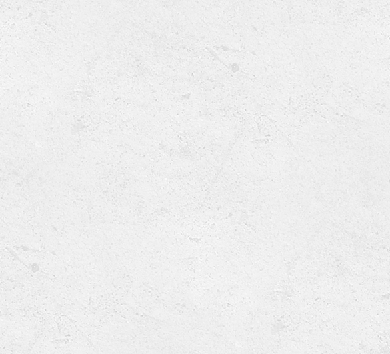
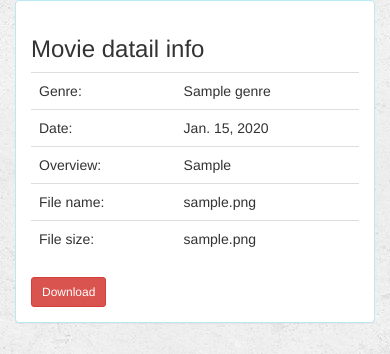
Before and after one commit to KuZmichishe/media, a Django app: page /films/1/ in a window 390 px wide. Shown: the part 490-844 px from the top of the page. Run offline with Django 3.2, Linux system fonts and the light colour scheme; tables that the repository leaves empty hold one stand-in row (values such as "Sample post"); some libraries are stand-ins or nearby versions.

Commit message:
Completed detail page for films

```diff
--- a/films/static/films/style.css
+++ b/films/static/films/style.css
@@ -26,3 +26,9 @@ ul.errorlist > li {
 .glyphicon-star.active {
     color: #FDB230;
 }
+
+.panel-body.transparent {
+     background-color: #000000;
+     background: transparent;
+
+}
--- a/films/templates/films/base.html
+++ b/films/templates/films/base.html
@@ -30,7 +30,7 @@
         <!-- Items -->
         <div class="collapse navbar-collapse" id="topNavBar">
             <ul class="nav navbar-nav">
-                <li class="{% block albums_active %}{% endblock %}"><a href="{% url 'films:index' %}"><span class="glyphicon glyphicon-cd" aria-hidden="true"></span>&nbsp; Films</a></li>
+                <li class="{% block films_active %}{% endblock %}"><a href="{% url 'films:index' %}"><span class="glyphicon glyphicon-cd" aria-hidden="true"></span>&nbsp; Films</a></li>
                 <li class="{% block songs_active %}{% endblock %}"><a href="{% url 'films:index' %}"><span class="glyphicon glyphicon-music" aria-hidden="true"></span>&nbsp; TV shows</a></li>
             </ul>
             <form class="navbar-form navbar-left" role="search" method="get" action="{% url 'films:index' %}">
--- a/films/templates/films/detail.html
+++ b/films/templates/films/detail.html
@@ -1,10 +1,53 @@
 {% extends 'films/base.html' %}
+{% block films_active %}active{% endblock %}
+{% block title %}{{ film }}{% endblock %}
 {% block body %}
 <div class="fims-container container-fluid">
     <div class="row">
-        <div class="col col-lg-3">
-            <h1>{{ film.title }}</h1>
-            <img src="{{ background_domain }}{{ film.background }}" class="img-fluid" alt="Responsive image">
+        <!-- Left column -->
+        <div class="col-sm-4 col-md-3">
+            <div class="panel panel-info">
+                <div class="panel-body">
+                    <img src="{{ poster_domain }}{{ film.poster }}" class="img-responsive" alt="Responsive image">
+                    <h1>{{ film.title }}</h1>
+                    <ul class="nav nav-pills" style="margin-bottom: 10px;">
+                        <li role="presentation" class="active"><a href="{% url 'films:detail' film.id %}">View</a></li>
+                        <li role="presentation"><a href="{% url 'films:detail' film.id %}">Edit</a></li>
+                    </ul>
+                </div>
+            </div>
+        </div>
+
+        <!-- Right column -->
+        <div class="col-sm-4 col-md-5">
+            <div class="panel panel-info">
+                <div class="panel-body">
+                    <h3>Movie datail info</h3>
+                    <table class="table">
+                        <tr>
+                            <td class="float-right">Genre: </td>
+                            <td class="float-right">{{ film.genre }}</td>
+                        </tr>
+                        <tr>
+                            <td class="float-right">Date: </td>
+                            <td class="float-right">{{ film.first_air_date }}</td>
+                        </tr>
+                        <tr>
+                            <td class="float-right">Overview: </td>
+                            <td class="float-right">{{ film.overview }}</td>
+                        </tr>
+                        <tr>
+                            <td class="float-right">File name: </td>
+                            <td class="float-right">{{ film.file_name }}</td>
+                        </tr>
+                        <tr>
+                            <td class="float-right">File size: </td>
+                            <td class="float-right">{{ film.file_size }}</td>
+                        </tr>
+                    </table>
+                    <a href="{% url 'films:download' film.id %}" target="_blank" class="btn btn-danger btn-sm" role="button">Download</a>
+                </div>
+            </div>
         </div>
     </div>
 </div>
--- a/films/templates/films/index.html
+++ b/films/templates/films/index.html
@@ -1,4 +1,6 @@
 {% extends 'films/base.html' %}
+{% block films_active %}active{% endblock %}
+{% block title %}Films list{% endblock %}
 {% block body %}
 <div class="fims-container container-fluid">
 
@@ -23,7 +25,8 @@
                             <h5>{{ film.genre }}</h5>
 
                             <!-- View Details -->
-                            <a href="{% url 'films:detail' film.id %}" class="btn btn-primary btn-sm" role="button">View Details</a>
+                            <a href="{% url 'films:detail' film.id %}" class="btn btn-primary btn-sm" role="button">View Detail</a>
+                            <a href="{% url 'films:detail' film.id %}" class="btn btn-danger btn-sm" role="button">Edit</a>
                         </div>
                     </div>
                 </div>
--- a/films/urls.py
+++ b/films/urls.py
@@ -7,4 +7,5 @@ app_name = 'films'
 urlpatterns = [
     url(r'^$', views.index, name='index'),
     url(r'^(?P<film_id>[0-9]+)/$', views.detail, name='detail'),
+    url(r'^download/(?P<film_id>[0-9]+)/$', views.download_film, name='download'),
 ]
--- a/films/views.py
+++ b/films/views.py
@@ -4,6 +4,8 @@ from __future__ import unicode_literals
 from django.shortcuts import render, get_object_or_404
 from .models import Film
 from django.conf import settings
+from django.utils.encoding import smart_str
+from django.http import HttpResponse
 
 
 def index(request):
@@ -32,3 +34,13 @@ def detail(request, film_id):
             'poster_domain': poster_domain,
             'background_domain': background_domain,
         })
+
+
+def download_film(request, film_id):
+    film = Film.objects.get(pk=film_id)
+    path_to_file = settings.FILMS_ROOT + film.file_name
+
+    response = HttpResponse(content_type='application/force-download')
+    response['Content-Disposition'] = 'attachment; filename=%s' % smart_str(film.file_name)
+    response['X-Sendfile'] = smart_str(path_to_file)
+    return response
```
Also changed, not shown: tvshows/models.py (+40 -1 lines), 2 other files.
